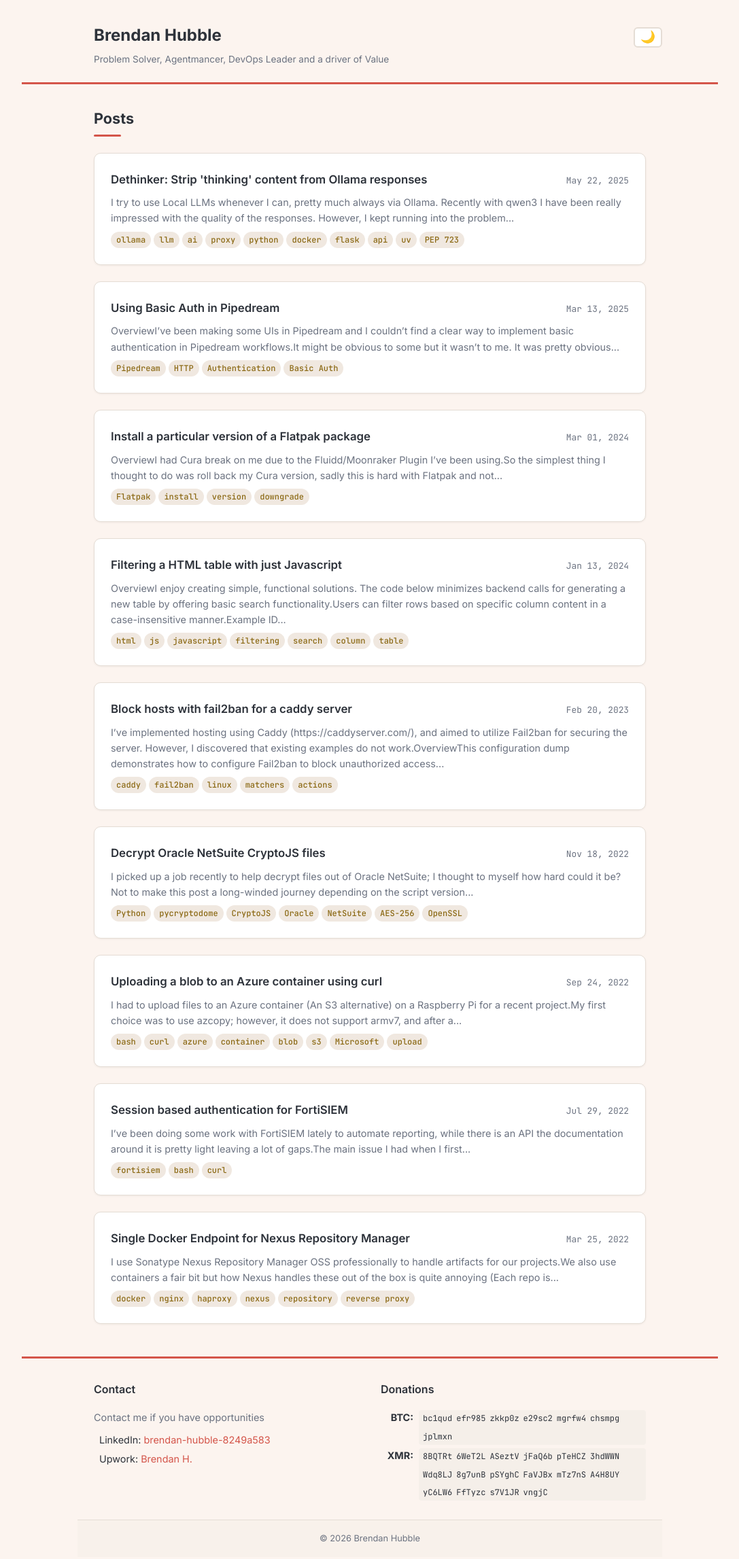
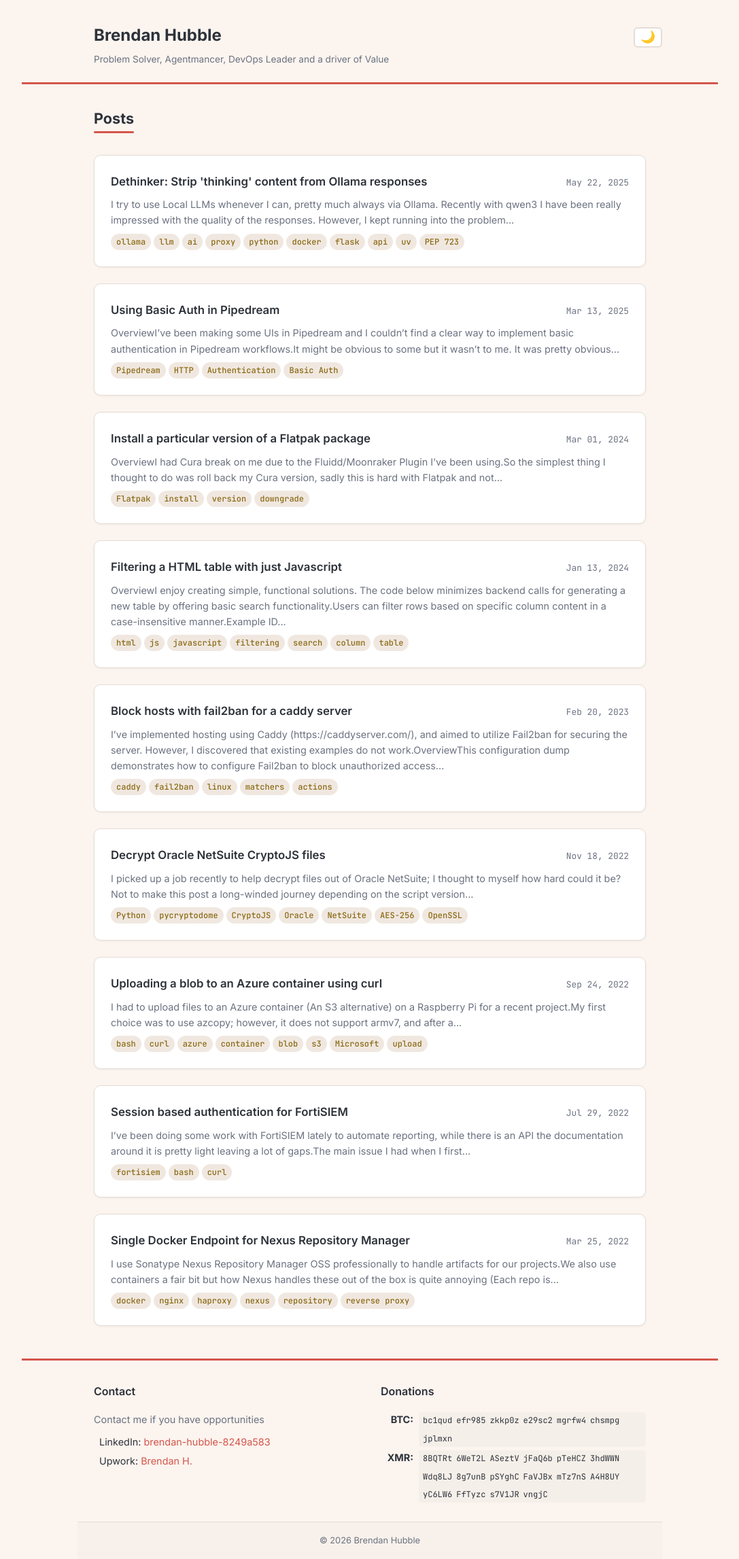
Before and after one commit to bhubbb/bhubbb.github.io, a Jekyll site: the page built from index.md, in a window 1280 px wide. Shown: the whole page at 68% size, without its empty margins (96-1183 px from the left). Built offline with Jekyll 4.4.1, drawn with Linux system fonts in a browser that asks for light colours.

Commit message:
Fix: h2 underline matches text width instead of full container

```diff
--- a/_layouts/default.html
+++ b/_layouts/default.html
@@ -74,6 +74,20 @@
             return '<span style="white-space:nowrap">' + g + '</span>';
           }).join('');
         });
+
+        // Wrap heading + hr pairs, replace hr with div so width works
+        document.querySelectorAll('.post-body h2, .post-body h3').forEach(function(heading) {
+          var next = heading.nextElementSibling;
+          if (next && next.tagName === 'HR') {
+            var wrapper = document.createElement('div');
+            wrapper.className = 'heading-hr-wrapper';
+            heading.parentNode.insertBefore(wrapper, heading);
+            wrapper.appendChild(heading);
+            var divider = document.createElement('div');
+            divider.className = 'heading-hr';
+            wrapper.appendChild(divider);
+          }
+        });
       })();
     </script>
   </body>
--- a/css/main.css
+++ b/css/main.css
@@ -223,17 +223,31 @@ h2 {
   color: var(--color-text);
   position: relative;
   padding-bottom: var(--space-sm);
+  display: inline-block;
 }
 
 h2::after {
   content: '';
-  position: absolute;
-  bottom: 0;
-  left: 0;
-  width: 40px;
+  display: block;
+  width: 100%;
   height: 3px;
   background: var(--color-accent);
   border-radius: 2px;
+}
+
+h2 + hr, h3 + hr {
+  display: none;
+}
+
+.heading-hr-wrapper {
+  margin-bottom: var(--space-lg);
+}
+
+.heading-hr {
+  border: none;
+  border-top: 3px solid var(--color-accent);
+  border-radius: 2px;
+  width: fit-content;
 }
 
 /* ============================================
```
